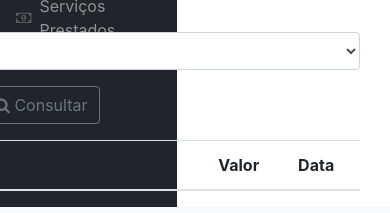
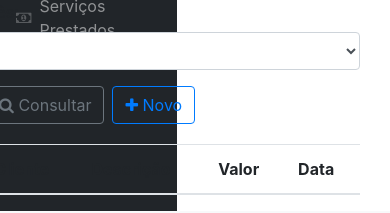
Before and after one commit to francelinom/csp-front, an Angular app: page /servico-prestado-listagem in a window 390 px wide. Shown: the part 278-491 px from the top of the page. Built offline with nearby package versions, Linux system fonts and the light colour scheme.

Commit message:
button de voltar e novo

```diff
--- a/src/app/servico-prestado/servico-prestado-form/servico-prestado-form.component.html
+++ b/src/app/servico-prestado/servico-prestado-form/servico-prestado-form.component.html
@@ -67,6 +67,11 @@
 
     <div class="row">
       <div class="col-md-3">
+        <button type="button" routerLink="/servico-prestado-listagem"
+                class="btn btn-outline-secondary m-1">
+          <i class="fa fa-arrow-circle-left"></i> Voltar
+        </button>
+
         <button class="btn btn-outline-primary" type="submit">
           <i class="fa fa-save"></i> Salvar
         </button>
--- a/src/app/servico-prestado/servico-prestado-lista/servico-prestado-lista.component.html
+++ b/src/app/servico-prestado/servico-prestado-lista/servico-prestado-lista.component.html
@@ -24,9 +24,14 @@
     </div>
 
     <div class="row">
-      <div class="col-md-3">
-        <button type="submit" class="btn btn-outline-secondary mt-3">
+      <div class="col-md-6">
+        <button type="submit" class="btn btn-outline-secondary m-1 mt-3">
           <i class="fa fa-search"></i> Consultar
+        </button>
+
+        <button type="button" routerLink="/servico-prestado-form"
+                class="btn btn-outline-primary m-1 mt-3">
+          <i class="fa fa-plus"></i> Novo
         </button>
       </div>
     </div>
```
